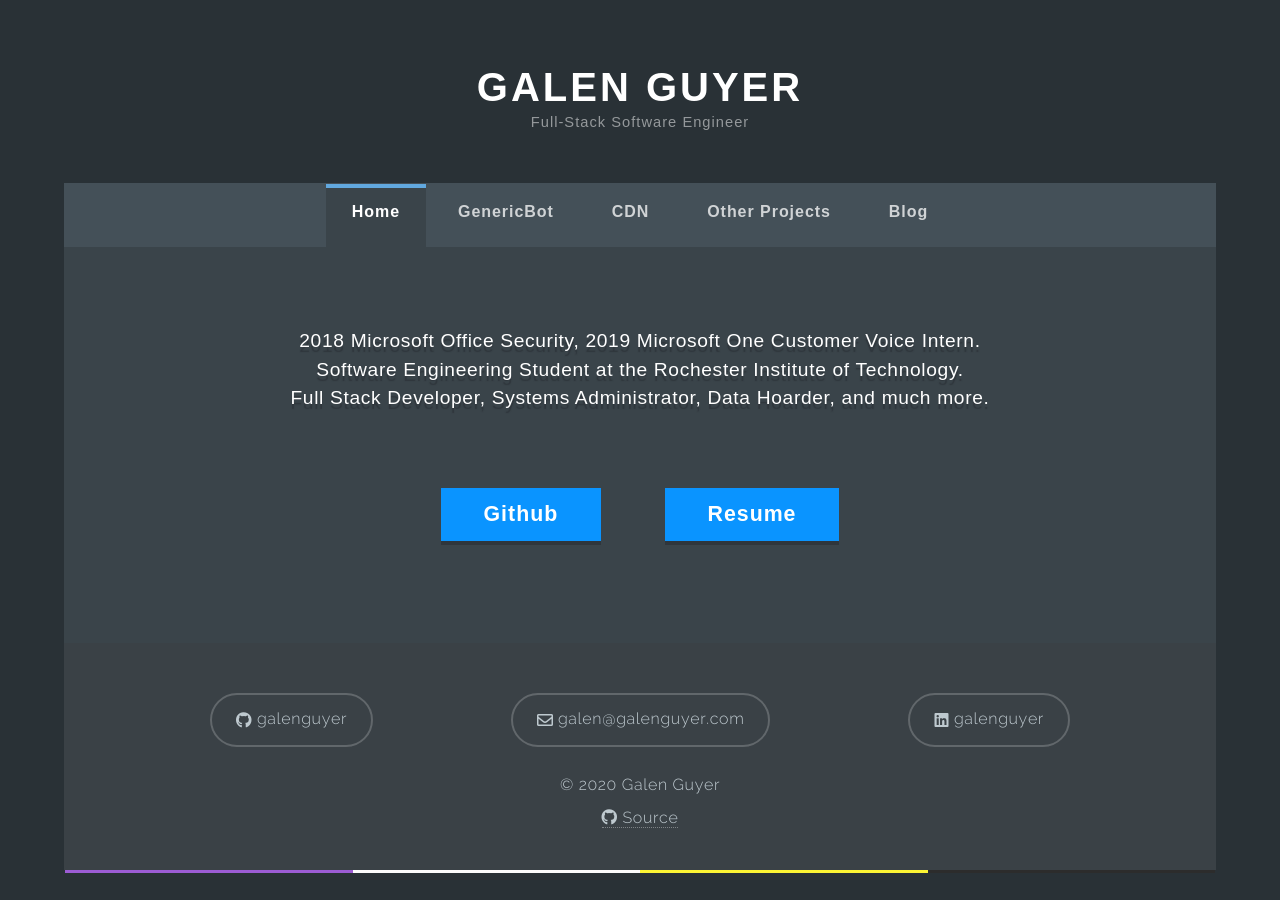
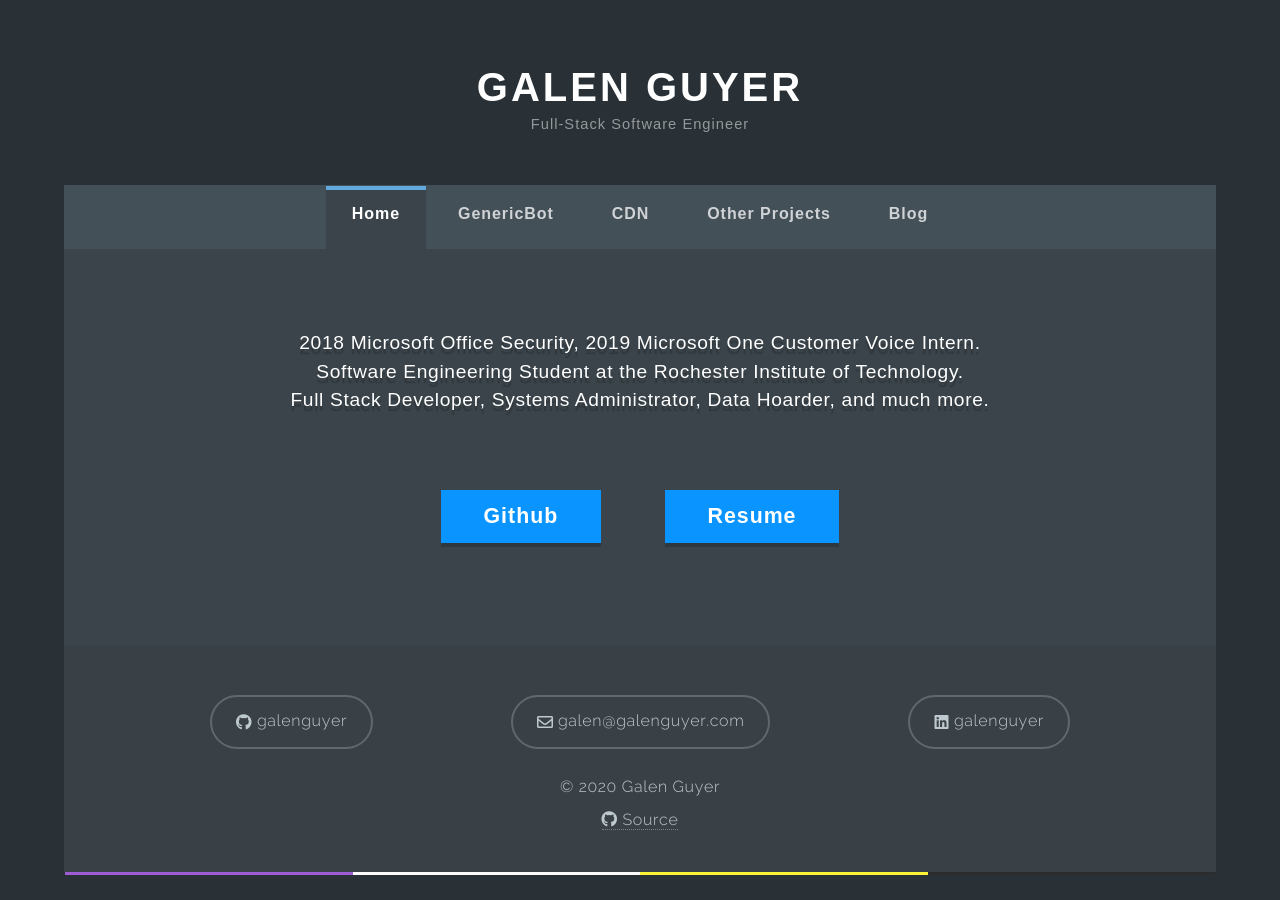
Before and after one commit to galenguyer/galenguyer.github.io.v1, a Jekyll site: the page built from index.html, in a window 1280 px wide. Shown: the top 900 px of the page. Built offline with Jekyll 4.4.1, drawn with Linux system fonts in a browser that asks for light colours.

Commit message:
bit more name cleanup

```diff
--- a/_sass/main/_brand.scss
+++ b/_sass/main/_brand.scss
@@ -4,7 +4,7 @@
     text-align: center;
     color: #FFF;
     .name {
-        padding-bottom: 0.2em;
+        padding-bottom: 0.25em;
         text-transform: uppercase;
         font-size: 3em;
         letter-spacing: 3px;
@@ -21,7 +21,7 @@
             transition: color 0.2s ease-in-out, border-bottom 0.2s ease-in-out;
         }
         a:hover {
-            border-bottom-color: rgba(255, 255, 255, 0.35);
+            border-bottom: dotted 1px rgba(255, 255, 255, 0.35);
         }
     }
     .description {
@@ -33,9 +33,9 @@
 @media screen and (max-width: 1070px) {
     .brand {
         margin-top: 0px;
-        padding: 1em 0px 3em 0px;
+        padding: 0px 0px 3em 0px;
         .name {
-            font-size: 2em;
+            font-size: 2.5em;
         }
     }
 }
```
